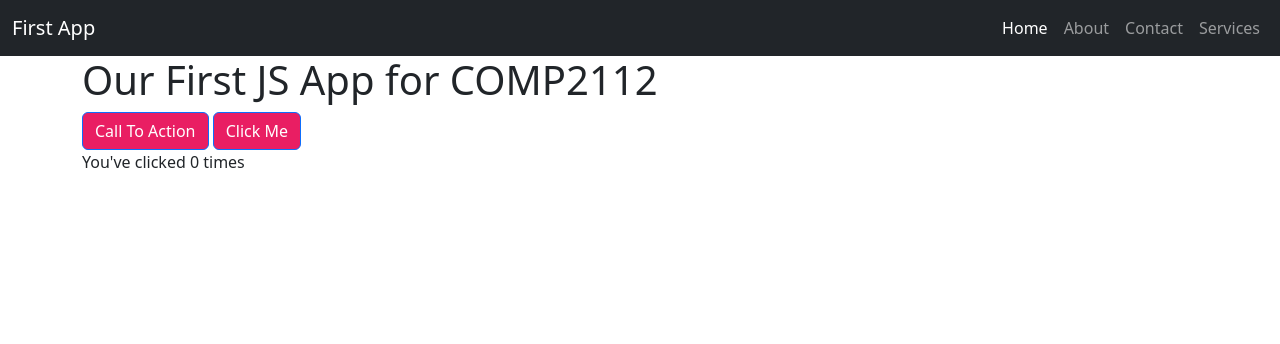
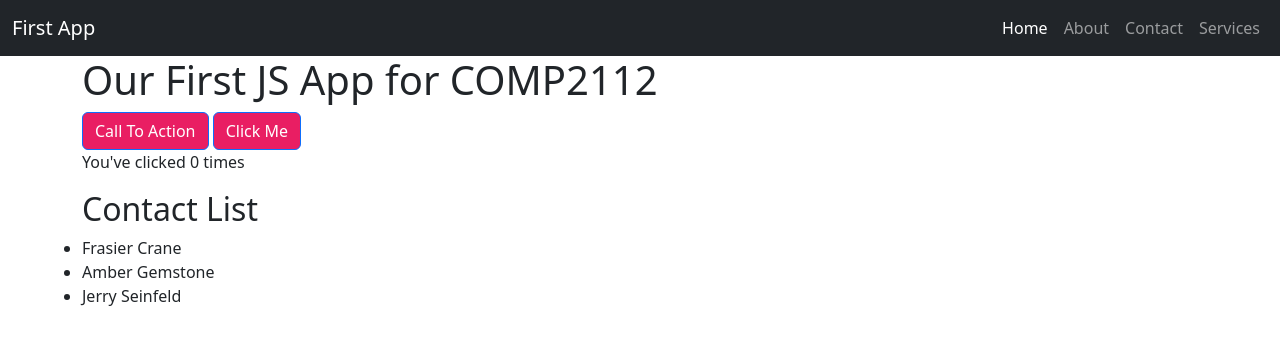
Before and after one commit to ifotn/comp2112-firstapp-f23, a website: page index.html in a window 1280 px wide. Drawn offline with nearby package versions, Linux system fonts and the light colour scheme.

Commit message:
l2/2 display json data from file in html

```diff
--- a/index.html
+++ b/index.html
@@ -54,6 +54,8 @@
         Click Me
       </button>
       <p>You've clicked <span id="clickCount"> 0 </span> times</p>
+      <h2>Contact List</h2>
+      <ul id="contactList" class="list-group"></ul>
     </main>
   </body>
 </html>
--- a/js/app.js
+++ b/js/app.js
@@ -3,14 +3,19 @@
 // any vars live only inside the IIFE so not wasting global memory
 (function()
 {
-    let GetContacts = () => {
+    let GetContacts = (callback) => {
         // use jQuery's GET method to read our json file
         // the data param represents the response of the file read operation
         $.getJSON('./data/contacts.json', (contactData) => {
             // once the file read is all finished, log the contents
-            console.log(contactData)
-            console.log(contactData[0]) // get the first row only
-            console.log(contactData[0].Name)  // get the name of the first row only
+            //console.log(contactData)
+            //console.log(contactData[0]) // get the first row only
+            //console.log(contactData[0].Name)  // get the name of the first row only
+
+            // we can't use return - it happens too fast!
+            // we'll replace with a callback instead which will wait
+            //return contactData;
+            callback(contactData);
         })
     }
 
@@ -18,7 +23,20 @@
         let x = 1;
         console.log('First App Started');
         console.log(x);
-        GetContacts();
+
+        // we need to rewrite this version to use a callback
+        // let data = GetContacts();
+        GetContacts((data) => {
+            let list = document.getElementById('contactList');
+
+            //console.log(data);
+            // create & attach a list item for each row in the data
+            data.forEach(contact => {
+                let listItem = document.createElement('li');
+                listItem.innerText = contact.Name;
+                list.appendChild(listItem);
+            })
+        })
     }
 
     // attach to window onLoad event listener
@@ -27,14 +45,14 @@
 })();
 
 // update counter without using Closure structure
-function updateCounterWithoutClosure() {
+let updateCounterWithoutClosure = () => {
     let counter = 0;
     counter++;
     document.getElementById('clickCount').innerHTML = counter;
 }
 
 // update counter with Closure to keep the current count before incrementing
-let update = (() =>{
+let updateCounterWithClosure = (() =>{
     let counter = 0;
 
     return () => {
```
